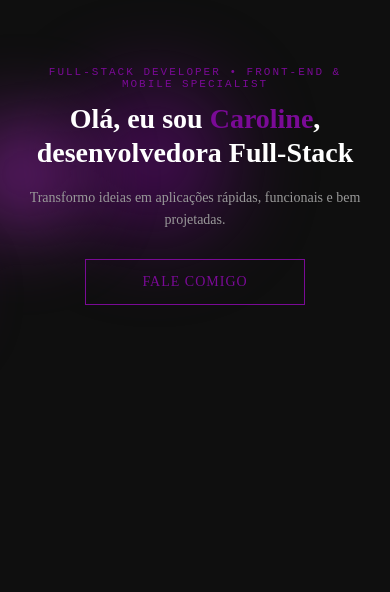
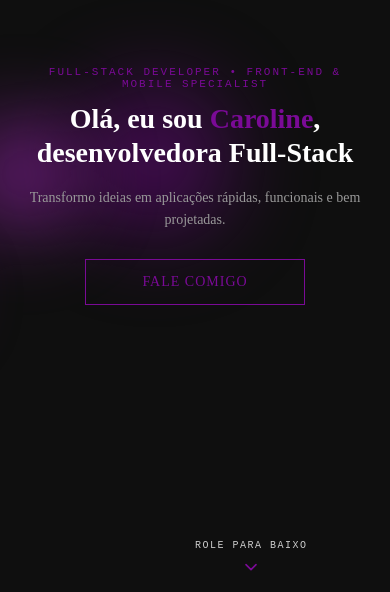
Before and after one commit to SpaceCowboy-c/Portifolio, a React (Vite) app: page / in a window 390 px wide. Shown: the part 252-844 px from the top of the page. Built offline with nearby package versions, Linux system fonts and the light colour scheme.

Commit message:
feat: Atualizações gerais no design e estrutura.

```diff
--- a/src/screens/Skills/hardSkill.css
+++ b/src/screens/Skills/hardSkill.css
@@ -192,7 +192,7 @@
     .skill-name {
 
         padding: 16px 10px;
-        font-size: 14px;
+        font-size: 12px;
     }
 
      .skill-level {
@@ -200,4 +200,12 @@
         padding: 3px 8px;
         letter-spacing: 0.5px;
      }
+
+     .hard-skill-list-title,
+     .category-header {
+        font-size: 12px;
+        align-items: center;
+        display: flex;
+        justify-content: center;
+     }
 }
--- a/src/screens/Skills/hardSkill.jsx
+++ b/src/screens/Skills/hardSkill.jsx
@@ -46,6 +46,7 @@ const frameworks = [
     { title: 'React', level: 'Intermediário', icon: 'devicon-react-original colored' },
     { title: 'React Native', level: 'Intermediário', icon: 'devicon-react-original colored' },
     { title: 'Angular.js', level: 'Básico', icon: 'devicon-angularjs-plain colored' },
+    { title: 'Adianti', level: 'Básico', icon: 'devicon-php-plain colored'},
 ];
 
 const databases = [
--- a/src/screens/about/about.css
+++ b/src/screens/about/about.css
@@ -80,6 +80,11 @@
 
 .about-intro .highlight-purple {
     color: #7a0a96;
+}
+
+.about-intro .highlight-purple {  /*animação sutil*/
+    color: #7a0a96;
+    animation: softGlow 3s ease-in-out 1.1s infinite;
 }
 
 
@@ -203,21 +208,33 @@
     text-align: left;
 }
 
-@keyframes revealIn {
-    from {
-        opacity: 0;
+@keyframes revealIn {   /*animação de entrada*/
+    from {  /*0% começo da animação*/
+        opacity: 0;  /*elemento totalmente invisível*/
         filter: blur(10px);
         transform: translateY(30px) scale(0.96);
     }
 
-    to {
-        opacity: 1;
+    to {  /*100% fim da animação*/
+        opacity: 1; /*elemento visivel*/
         filter: blur(0);
         transform: translateY(0) scale(1);
     }
 }
 
-@media (max-width: 768px) {
+@keyframes softGlow {
+
+    0%,  /*Início (0%) e fim (100%) do ciclo: sem brilho nenhum */
+    100% {
+        text-shadow: 0 0 0 rgba(122, 10, 150, 0);
+    }
+
+    50% { /* Meio do ciclo (50%): brilho roxo no auge */
+        text-shadow: 0 0 30px #7a0a96;   /*"codigo limpo" com uma animação sutil*/
+    }
+}
+
+@media (max-width: 768px) {   /*MOBILE*/
     .about-content {
         margin-left: 0;
         padding: 30px 20px;
@@ -232,7 +249,6 @@
         width: 100%;
         max-width: 100%;
         padding-left: 0;
-        font-size: 12px;
 
     }
 
@@ -256,12 +272,15 @@
     }
 
     .soft-skill-card h3,
-    .soft-skill-title,
     .soft-skill-name {
 
          font-size: 11px !important;
          line-height: 1.2;
          margin-bottom: 8px;
+    }
+
+    .section-title{
+        font-size: 12px !important;
     }
 
     .soft-skill-card p,
--- a/src/screens/about/about.jsx
+++ b/src/screens/about/about.jsx
@@ -32,7 +32,6 @@ export default function About() {
                     <div className="about-tags">
                         <span className="about-tag">🎓 Eng. de Software (Univates)</span>
                         <span className="about-tag">💻 Full-Stack Web developer</span>
-                        <span className="about-tag">💻 Especialista em desenvolvimento web/mobile</span>
                     </div>
                 </section>
 
--- a/src/screens/certifications/certifications.css
+++ b/src/screens/certifications/certifications.css
@@ -180,24 +180,29 @@
         text-align: center;
     }
 
+    .certifications-subtitle{
+        font-size: 12px;
+    }
+
     .certifications-title {
         font-size: 26px;
         margin-bottom: 16px;
     }
 
-    .certifications-description {
+    .certifications-description,
+    .certifications-card-description {
           font-size: 12px;
     }
 
     .certifications-row {
         grid-template-columns: 1fr;
-        gap: 20px;
+        gap: 20px;  /*distância entre os cards*/
     }
 
     .certifications-card {
         width: 100%;
         max-width: 100%;
-        padding: 24px 20px;
+        padding: 20px 20px;
         box-sizing: border-box;
     }
 }
--- a/src/screens/contact/contact.css
+++ b/src/screens/contact/contact.css
@@ -176,7 +176,8 @@
         font-size: 26px;
     }
 
-    .contact-description{
+    .contact-description,
+    .contact-subtitle   {
         font-size: 12px;
     }
     .contact-farewell{
--- a/src/screens/home/home.css
+++ b/src/screens/home/home.css
@@ -225,4 +225,42 @@ ele lê o bloco @media e substitui apenas as propriedades específicas */
         height: 90px;
         filter: blur(30px);
     }
+
+    .scroll-indicator {
+        display: flex;
+        flex-direction: column;
+        align-items: center;
+        gap: 6px;
+        position: absolute; /* fixa o indicador no rodapé da viewport, sempre visível */
+        bottom: 24px;
+        left: 50%;
+        transform: translateX(-50%);
+        z-index: 3; /* fica acima das bolhas decorativas */
+        animation: bounceDown 2s ease-in-out infinite; /* aplica o movimento de "pulsar para baixo" infinitamente */
+
+        }
+
+    .scroll-indicator-text { /* Texto pequeno acima da seta */
+        font-size: 10px;
+        font-family: monospace;
+        text-transform: uppercase;
+        letter-spacing: 1.5px;
+        color: #ccc;
+        }
+
+         @keyframes bounceDown {
+
+            0%,
+            100% {
+                transform: translateY(0);
+            }
+
+            50% {
+                transform: translateY(10px);
+            }
+        }
+
+        .scroll-indicator {
+            animation: bounceDown 2s ease-in-out infinite;
+        }
 }
--- a/src/screens/home/home.jsx
+++ b/src/screens/home/home.jsx
@@ -40,6 +40,29 @@ export default function Home({ isMobile }) {
                     <div className="bolha bolha-3"></div>
                 </div>
             </main>
+
+{
+        isMobile && (
+            <div className="scroll-indicator" aria-hidden="true">
+                <span className="scroll-indicator-text">role para baixo</span>
+                <svg
+                    className="scroll-indicator-arrow"
+                    width="20"
+                    height="20"
+                    viewBox="0 0 24 24"
+                    fill="none"
+                >
+                    <path
+                        d="M6 9l6 6 6-6"
+                        stroke="#7a0a96"
+                        strokeWidth="2"
+                        strokeLinecap="round"
+                        strokeLinejoin="round"
+                    />
+                </svg>
+            </div>
+
+                )}
         </div>
     );
 }
--- a/src/screens/projects/projects.css
+++ b/src/screens/projects/projects.css
@@ -141,7 +141,6 @@
     }
 }
 
-
 @media (max-width: 900px) {
     .projects-content {
         margin-left: 0;
@@ -167,6 +166,10 @@
         text-align: center;
     }
 
+    .projects-subtitle{
+        font-size: 12px;
+    }
+
     .projects-title {
         font-size: 26px;
         margin-bottom: 16px;
@@ -177,6 +180,7 @@
     .projects-card-description{
         font-size: 12px;
         text-align: justify;
+        color:#ccc;
     }
 
     .projects-row {
@@ -188,7 +192,7 @@
     .projects-card {
         width: 100%;
         max-width: 100%;
-        padding: 24px 20px;
+        padding: 20px 20px;
         text-align: left;
         box-sizing: border-box;
     }
```
